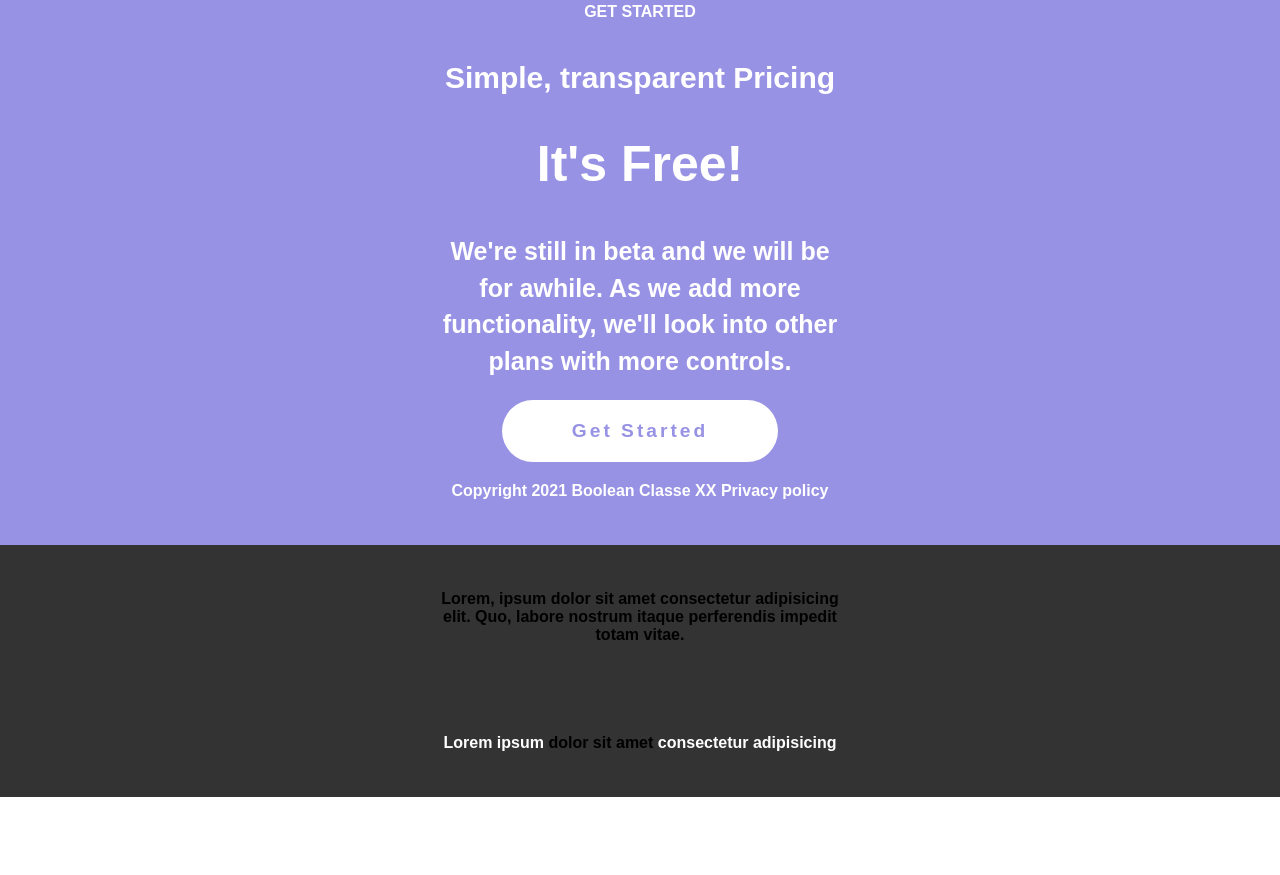
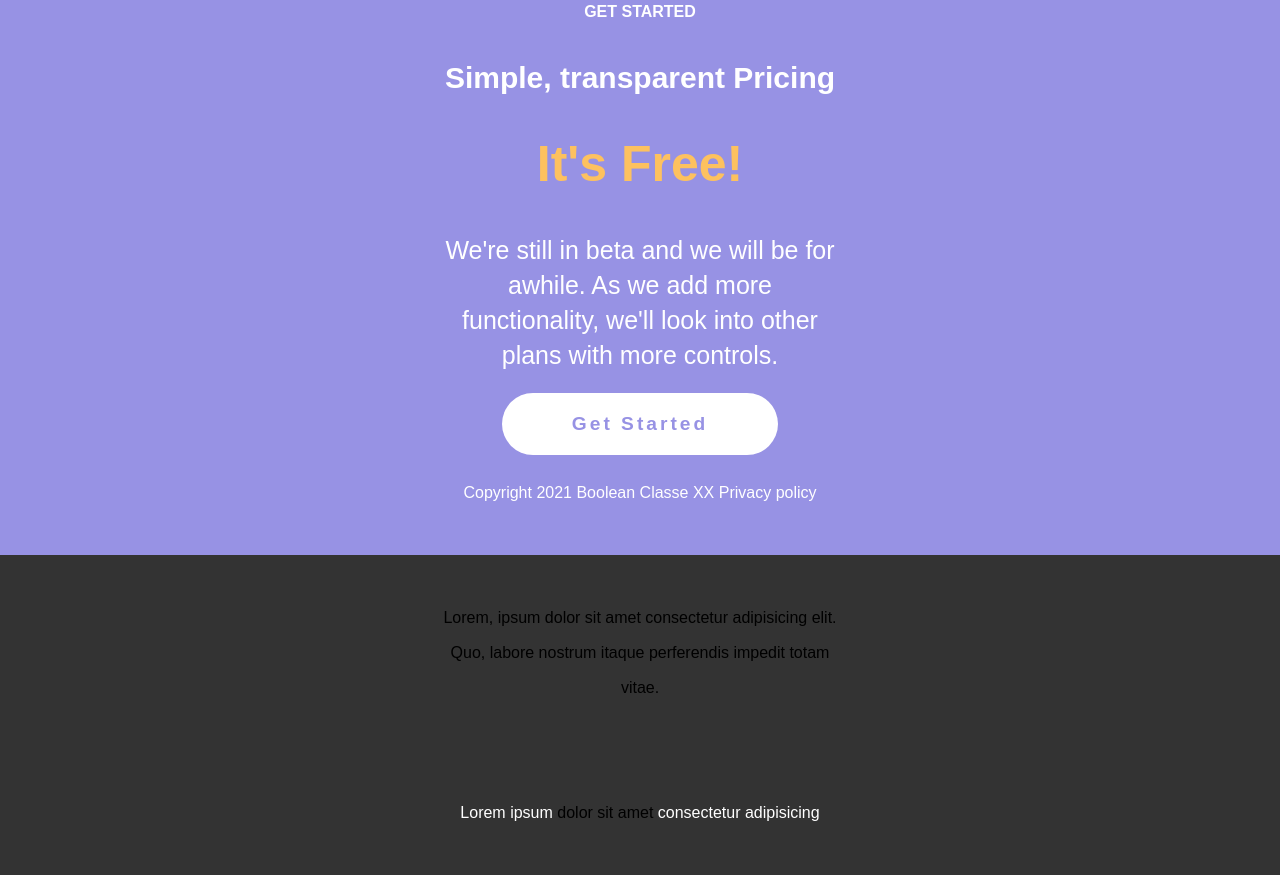
Before and after one commit to FrancescoPepi/htmlcss-responsive-layout, a plain HTML site: page index.html in a window 1280 px wide. Shown: the part 6450-7325 px from the top of the page. Before the commit the page ends 7247 px from the top, so only its background shows below. Drawn offline with Linux system fonts and the light colour scheme; a web font is replaced by a local one.

Commit message:
feat: started

```diff
--- a/css/style.css
+++ b/css/style.css
@@ -299,8 +299,16 @@ header .button-start {
   flex-direction: column;
   align-items: center;
 }
+
+#started h2 {
+  color: #fdc15f;
+  text-align: center;
+}
+
 #started p,
 footer p {
+  line-height: 35px;
+  font-weight: 100;
   text-align: center;
   max-width: 400px;
 }
```
